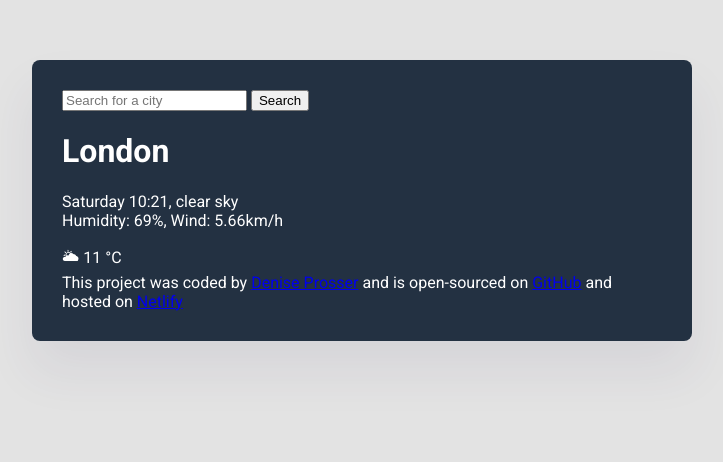
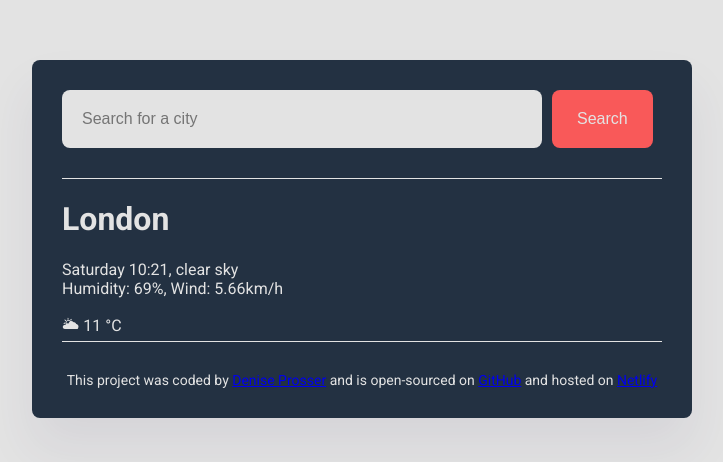
Before and after one commit to deniseprosser/weather-app-final, a plain HTML site: page index.html in a window 1280 px wide. Shown: the whole page, without its empty margins (278-1001 px from the left). Drawn offline with Linux system fonts and the light colour scheme.

Commit message:
Added CSS to search form and footer

```diff
--- a/index.html
+++ b/index.html
@@ -16,8 +16,12 @@
     <div class="weather-app">
       <header>
         <form>
-          <input type="search" placeholder="Search for a city" />
-          <input type="submit" value="Search" />
+          <input
+            type="search"
+            placeholder="Search for a city"
+            class="search-bar"
+          />
+          <input type="submit" value="Search" class="search-button" />
         </form>
       </header>
       <main>
--- a/src/style.css
+++ b/src/style.css
@@ -1,6 +1,6 @@
 body {
   background: #e3e3e3;
-  color: white;
+  color: #e3e3e3;
   font-family: "Roboto", sans-serif;
 }
 
@@ -12,3 +12,34 @@ body {
   padding: 30px;
   box-shadow: 0 30px 50px rgba(65, 50, 100, 0.08);
 }
+
+header {
+  border-bottom: 1px solid #e3e3e3;
+  padding: 0 0 30px 0;
+}
+
+.search-bar {
+  background: #e3e3e3;
+  width: 80%;
+  font-size: 16px;
+  border: none;
+  border-radius: 8px;
+  padding: 20px;
+}
+
+.search-button {
+  background: #f95959;
+  color: #e3e3e3;
+  font-size: 16px;
+  border: none;
+  border-radius: 8px;
+  margin-left: 6px;
+  padding: 20px 25px;
+}
+
+footer {
+  border-top: 1px solid #e3e3e3;
+  padding: 30px 0 0 0;
+  font-size: 14px;
+  text-align: center;
+}
```
